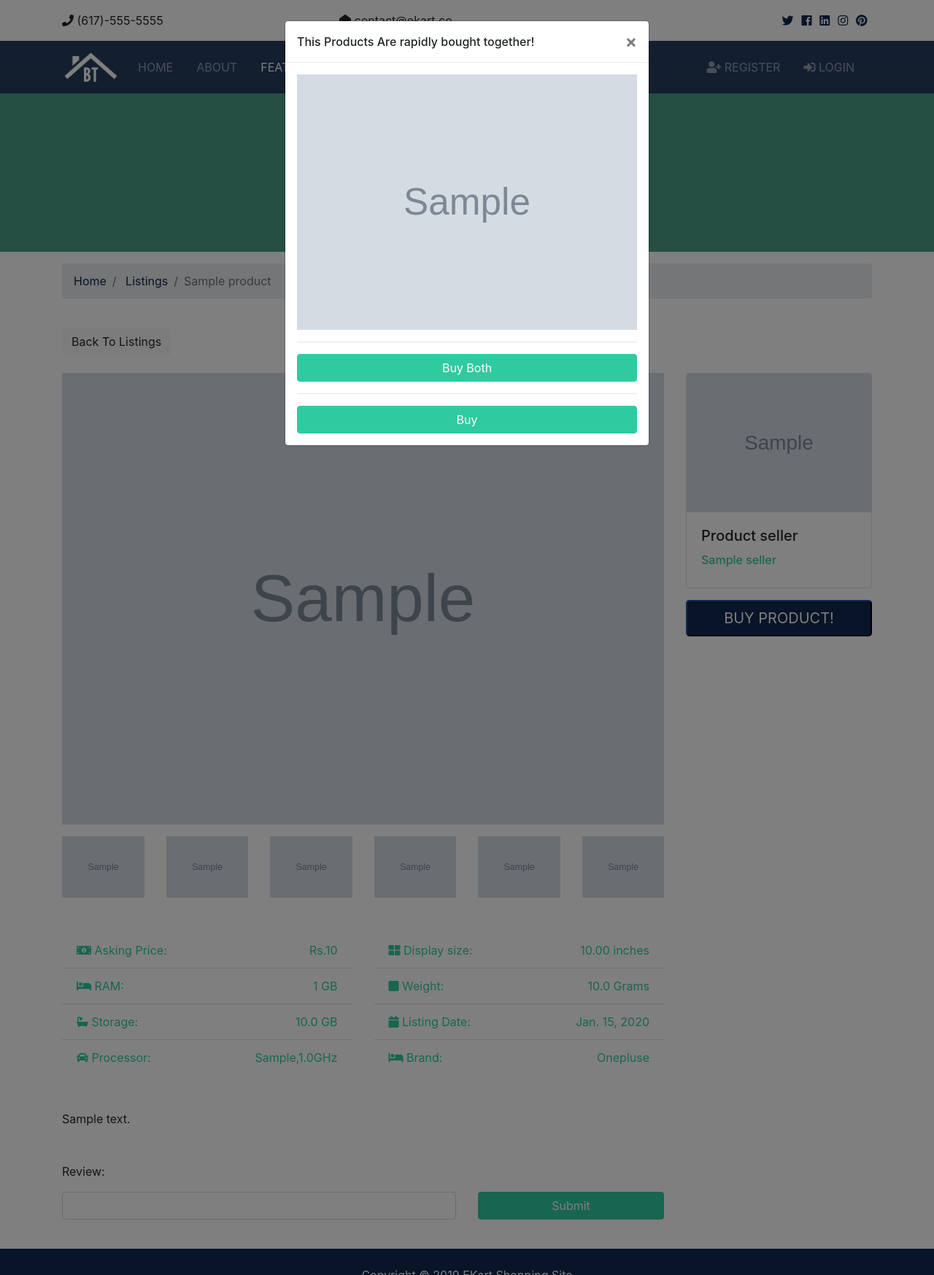
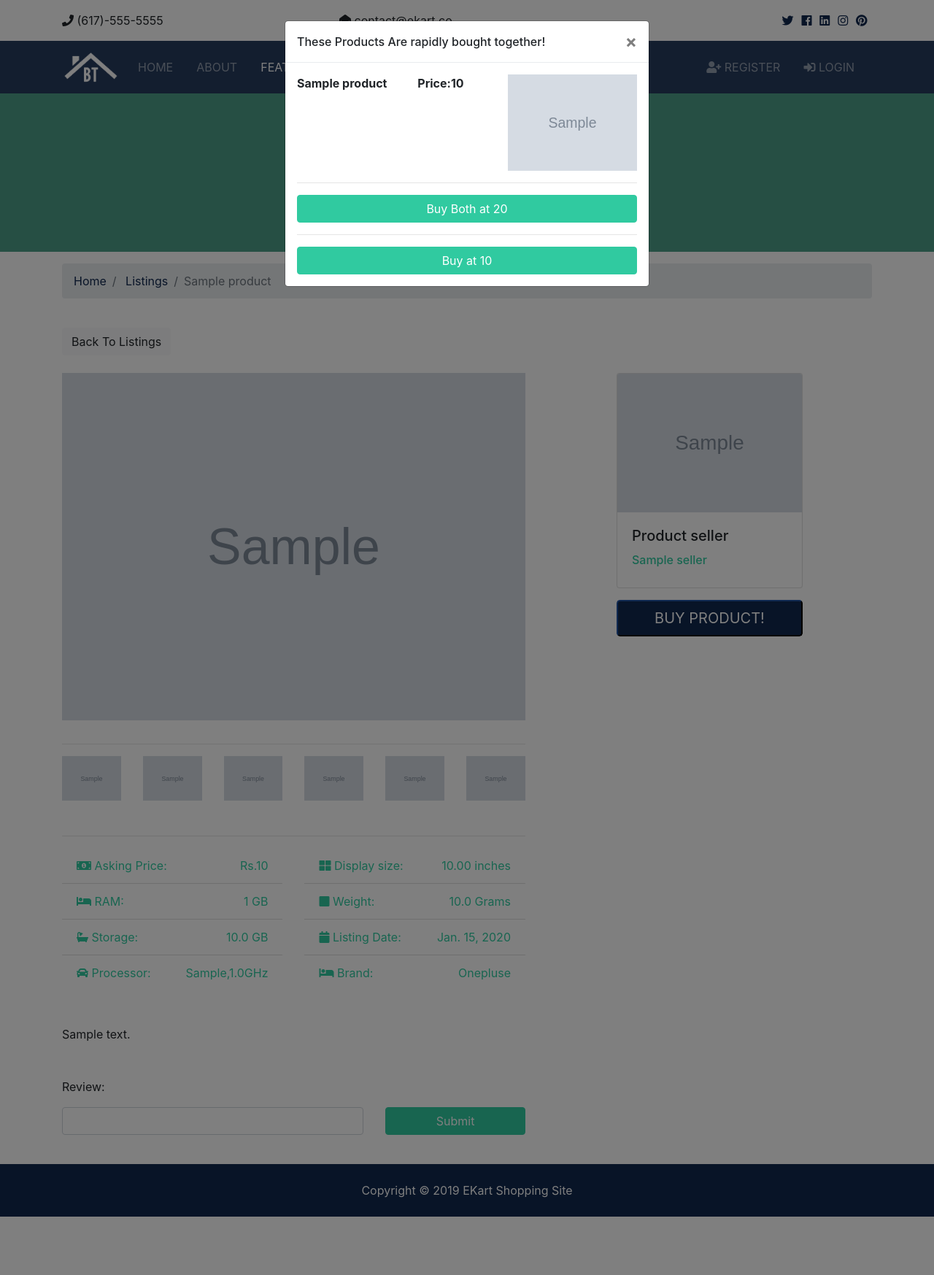
Before and after one commit to rajat2302/Ekart_Electronics, a Django app: template btre/templates/listings/listing.html in a window 1280 px wide, after a click on "BUY PRODUCT!". Shown: the whole page at 73% size. Run offline with Django 3.2, Linux system fonts and the light colour scheme; tables that the repository leaves empty hold one stand-in row (values such as "Sample post"); the template is opened without the code that fills it: values that come from a table or form of the project are taken from there, most other values are stand-ins (such as "Sample title", 1, 10 or a date in 2020); grey boxes marked "Sample" are stand-in pictures; some libraries are stand-ins or nearby versions.

Commit message:
with complete apriori and transaction conection:

```diff
--- a/btre/listings/urls.py
+++ b/btre/listings/urls.py
@@ -6,7 +6,7 @@ urlpatterns = [
     path('<int:listing_id>', views.listing, name='listing'),
     path('search', views.search, name='search'),
     path('purchase', views.PurchaseView.as_view(), name='Purchase'),
-    path('Example', views.example, name='Example'),
+    path('suggested_products', views.PurchaseView.as_view(), name='Purchase'),
 
 
 ]
--- a/btre/templates/listings/listing.html
+++ b/btre/templates/listings/listing.html
@@ -3,7 +3,52 @@
 {% load humanize %}
 
 {% block content %}
+<script>
+function getCookie(name) {
+    var cookieValue = null;
+    if (document.cookie && document.cookie != '') {
+        var cookies = document.cookie.split(';');
+        for (var i = 0; i < cookies.length; i++) {
+            var cookie = jQuery.trim(cookies[i]);
+            // Does this cookie string begin with the name we want?
+            if (cookie.substring(0, name.length + 1) == (name + '=')) {
+                cookieValue = decodeURIComponent(cookie.substring(name.length + 1));
+                break;
+            }
+        }
+    }
+    return cookieValue;
+}
 
+function buy(buyBoth){
+    var products_id = buyBoth ? "{{ listing.id }},{{ suggested_product.id }}" : "{{ listing.id }}";
+    var csrf_token = getCookie("csrftoken");
+    var data =JSON.stringify({"products": products_id});
+    var settings = {
+      "async": true,
+      "url": "http://127.0.0.1:8000/listings/purchase",
+      "method": "POST",
+      "headers": {
+        "Content-Type": "application/json",
+        "cache-control": "no-cache",
+        "X-CSRFToken": csrf_token
+      },
+      "processData": false,
+      "data": data
+    }
+    console.log(data);
+    $.ajax(settings).done(function (response) {
+      console.log(response.status_code);
+      $('#inquiryModal').modal('hide');
+      alert(response.message);
+    });
+    return false;
+}
+
+function get_suggested_products(product_id) {
+}
+
+</script>
 <section id="showcase-inner" class="py-5 text-white">
     <div class="container">
       <div class="row text-center">
@@ -38,9 +83,9 @@
     <div class="container">
       <a href="{% url 'listings' %}" class="btn btn-light mb-4">Back To Listings</a>
       <div class="row">
-        <div class="col-md-9">
+        <div class="col-md-7">
           <!-- Home Main Image -->
-          <img src="{{ listing.photo_main.url }}" alt="" class="img-main img-fluid mb-3">
+          <img src="{{ listing.photo_main.url }}" alt="" class="img-main img-fluid mb-3"><hr>
           <!-- Thumbnails -->
           <div class="row mb-5 thumbs">
               {% if listing.photo_1 %}
@@ -86,6 +131,7 @@
             </div>
               {% endif %}
           </div>
+          <hr>
           <!-- Fields -->
           <div class="row mb-5 fields">
             <div class="col-md-6">
@@ -149,6 +195,8 @@
             <br><div class="col-md-4"><input type="submit" class="btn btn-block btn-secondary"></div>
           </div>
         </div>
+        <div class="col-md-1"></div>
+
         <div class="col-md-3">
           <div class="card mb-3">
             <img class="card-img-top" src="{{ listing.seller.photo.url }}" alt="">
@@ -168,77 +216,30 @@
     <div class="modal-dialog">
       <div class="modal-content">
         <div class="modal-header">
-          <h6 class="modal-title" id="inquiryModalLabel">This Products Are rapidly bought together!</h6>
+          <h6 class="modal-title" id="inquiryModalLabel">These Products Are rapidly bought together!</h6>
           <button type="button" class="close" data-dismiss="modal">
             <span>&times;</span>
           </button>
         </div>
         <div class="modal-body">
-          <div>
-            <img src="{{ suggested_product.photo_main.url }}" alt="smx" >
-
+          <div class="row">
+            <div class="col-md-4">
+              <b>{{ suggested_product.name }}</b>
+            </div>
+            <div  class="col-md-3">
+              <b>Price:{{ suggested_product.price }}</b>
+            </div>
+            <div class="col-md-5">
+              <img src="{{ suggested_product.photo_main.url }}" alt="smx" >
+            </div>
           </div>
             <hr>
-          <form action=" " >
-            <input type="button" value="Buy Both" class="btn btn-block btn-secondary">
-          </form>
+            <input type="button" value="Buy Both at {{ listing.price|add:suggested_product.price }}" class="btn btn-block btn-secondary" onclick="buy(true)">
           <hr>
-          <form>
-            <input type="button" value="Buy" class="btn btn-block btn-secondary" onclick="my_function()">
-            <script>
-              function getCookie(name) {
-                  var cookieValue = null;
-                  if (document.cookie && document.cookie != '') {
-                      var cookies = document.cookie.split(';');
-                      for (var i = 0; i < cookies.length; i++) {
-                          var cookie = jQuery.trim(cookies[i]);
-                          // Does this cookie string begin with the name we want?
-                          if (cookie.substring(0, name.length + 1) == (name + '=')) {
-                              cookieValue = decodeURIComponent(cookie.substring(name.length + 1));
-                              break;
-                          }
-                      }
-                  }
-                  return cookieValue;
-              }
-
-              function my_function(){
-                  console.log("I am here1");
-                  console
-                  var products_id = "{{ listing_id }}";
-                  var csrf_token = getCookie("csrftoken");
-                  var data =JSON.stringify({"products": products_id});
-                  var settings = {
-                    "async": true,
-                    "url": "http://127.0.0.1:8000/listings/purchase",
-                    "method": "POST",
-                    "headers": {
-                      "Content-Type": "application/json",
-                      "cache-control": "no-cache",
-                      "X-CSRFToken": csrf_token
-                    },
-                    "processData": false,
-                    "data": data
-                  }
-                  console.log(data);
-                  console.log("I am here2");
-                  $.ajax(settings).done(function (response) {
-                    console.log(response.status_code);
-                    $('#inquiryModal').modal('hide');
-                    alert(response.message);
-
-                  });
-                  return false;
-              }
-          </script>
-          </form>
+            <input type="button" value="Buy at {{ listing.price }}" class="btn btn-block btn-secondary" onclick="buy()">
         </div>
       </div>
     </div>
   </div>
 
 {% endblock %}
-
-
-#listing_id
-#suggestion_id
```
Also changed, not shown: btre/listings/views.py (+16 -10 lines), btre/listings/migrations/0007_auto_20190412_2158.py (added).
